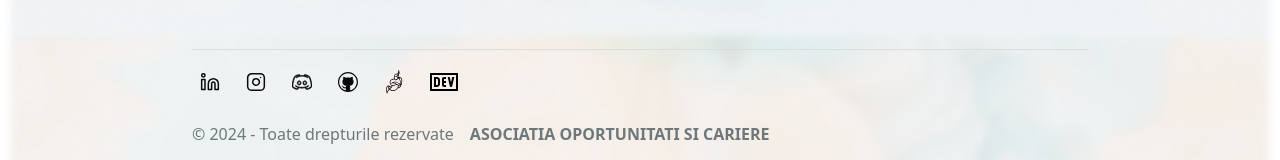
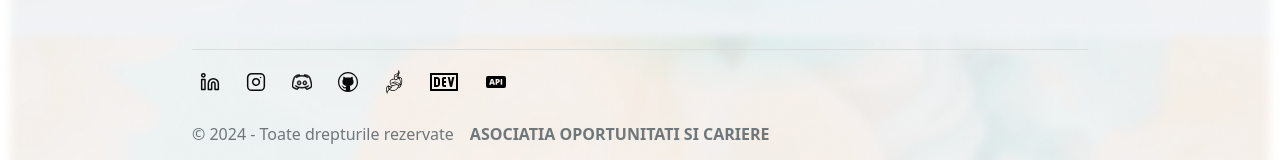
Before and after one commit to peviitor-ro/search_engine_next_js, a Next.js app: page / in a window 1280 px wide. Shown: the part 614-774 px from the top of the page. Built offline with nearby package versions, Linux system fonts and the light colour scheme; no server answers.

Commit message:
add svg + link api in footer

```diff
--- a/next.config.mjs
+++ b/next.config.mjs
@@ -1,10 +1,6 @@
 /** @type {import('next').NextConfig} */
 const nextConfig = {
-  // output: "export",
   trailingSlash: true,
-  // images: {
-  //   unoptimized: true,
-  // },
 };
 
 export default nextConfig;
--- a/package.json
+++ b/package.json
@@ -24,6 +24,5 @@
     "postcss": "^8",
     "tailwindcss": "^3.4.1",
     "typescript": "^5"
-  },
-  "homepage": "https://peviitor-ro.github.io/search_engine_next_js/"
+  }
 }
--- a/src/app/components/Footer.tsx
+++ b/src/app/components/Footer.tsx
@@ -5,6 +5,7 @@ import github from "../assets/svg/github_icon.svg";
 import jitsi from "../assets/svg/jitsi_icon.svg";
 import instagram from "../assets/svg/instagram_icon.svg";
 import dev from "../assets/svg/dev_icon.svg";
+import api from "../assets/svg/api-svgrepo-com.svg";
 
 export default function Footer() {
   return (
@@ -54,8 +55,15 @@ export default function Footer() {
           >
             <Image src={jitsi} alt="jitsi icon" className="max-w-[100px]" />
           </a>
-          <a href="https://dev.to/t/peviitor" target="_blank" className="mx-2">
+          <a
+            href="https://dev.to/t/peviitor/latest"
+            target="_blank"
+            className="mx-2"
+          >
             <Image src={dev} alt="dev icon" className="max-w-[100px]" />
+          </a>
+          <a href="https://api.peviitor.ro/" target="_blank" className="mx-2">
+            <Image src={api} alt="API icon" className="max-w-[100px]" />
           </a>
         </div>
       </section>
```
Also changed, not shown: src/app/assets/svg/api-svgrepo-com.svg (added).
